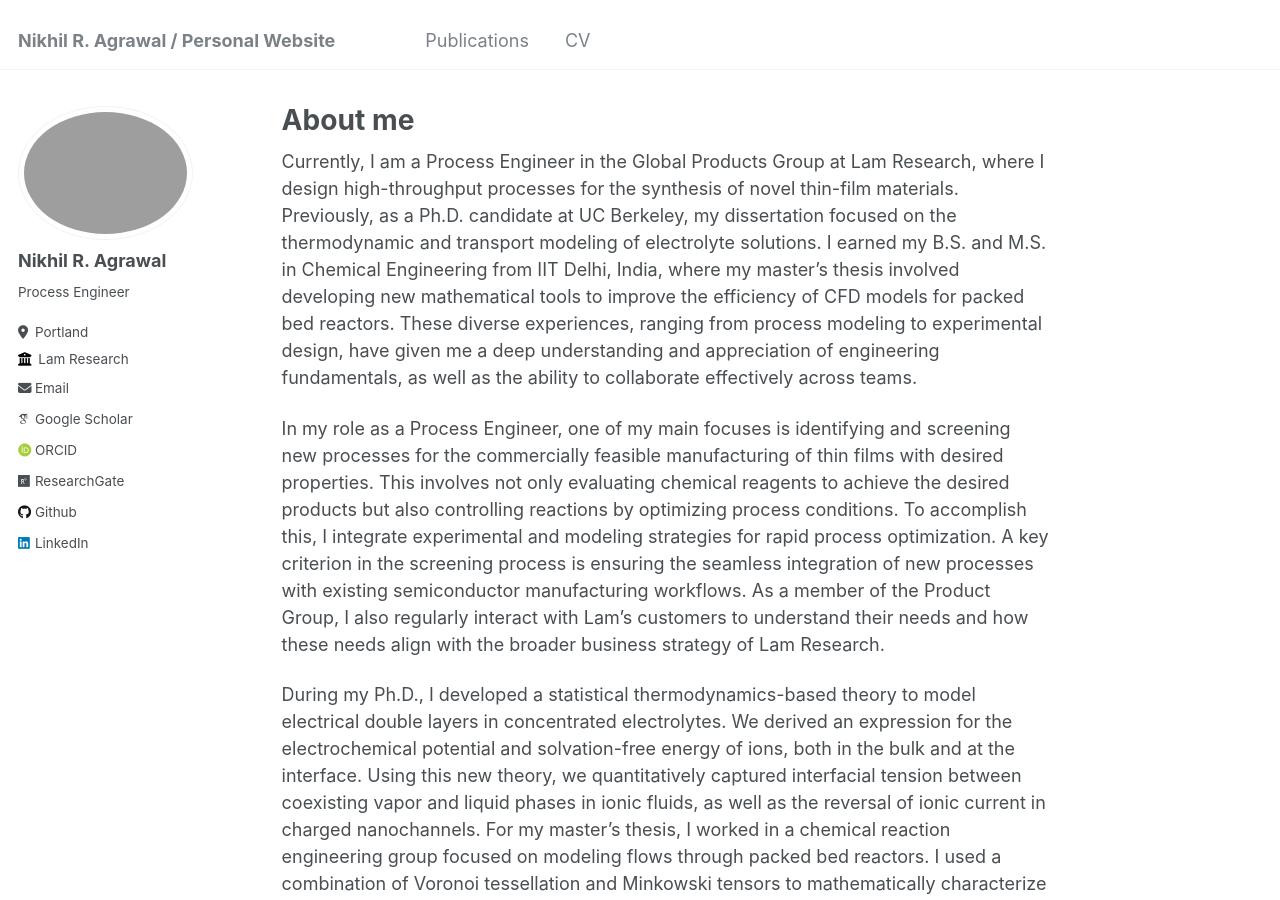
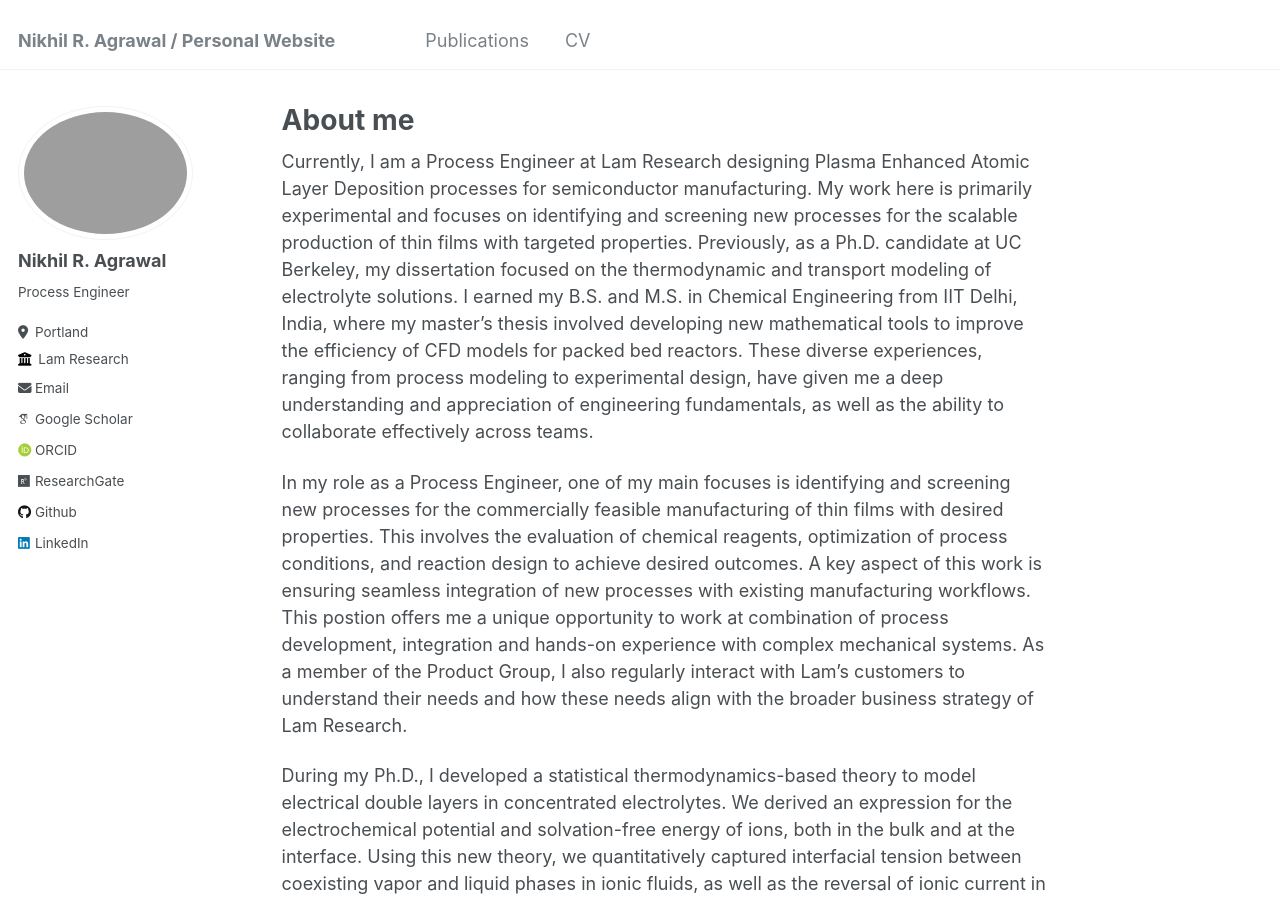
Before and after one commit to nikhil0165/nikhil0165.github.io, a Jekyll site: the page built from _pages/about.md, in a window 1280 px wide and 900 px high. Built offline with Jekyll 4.4.1, drawn with Linux system fonts in a browser that asks for light colours; some web fonts are replaced.

Commit message:
Update about.md july25

```diff
--- a/_pages/about.md
+++ b/_pages/about.md
@@ -7,9 +7,9 @@ redirect_from:
   - /about.html
 ---
 
-Currently, I am a Process Engineer in the Global Products Group at Lam Research, where I design high-throughput processes for the synthesis of novel thin-film materials. Previously, as a Ph.D. candidate at UC Berkeley, my dissertation focused on the thermodynamic and transport modeling of electrolyte solutions. I earned my B.S. and M.S. in Chemical Engineering from IIT Delhi, India, where my master's thesis involved developing new mathematical tools to improve the efficiency of CFD models for packed bed reactors. These diverse experiences, ranging from process modeling to experimental design, have given me a deep understanding and appreciation of engineering fundamentals, as well as the ability to collaborate effectively across teams.
+Currently, I am a Process Engineer at Lam Research designing Plasma Enhanced Atomic Layer Deposition processes for semiconductor manufacturing. My work here is primarily experimental and focuses on identifying and screening new processes for the scalable production of thin films with targeted properties. Previously, as a Ph.D. candidate at UC Berkeley, my dissertation focused on the thermodynamic and transport modeling of electrolyte solutions. I earned my B.S. and M.S. in Chemical Engineering from IIT Delhi, India, where my master's thesis involved developing new mathematical tools to improve the efficiency of CFD models for packed bed reactors. These diverse experiences, ranging from process modeling to experimental design, have given me a deep understanding and appreciation of engineering fundamentals, as well as the ability to collaborate effectively across teams.
 
-In my role as a Process Engineer, one of my main focuses is identifying and screening new processes for the commercially feasible manufacturing of thin films with desired properties. This involves not only evaluating chemical reagents to achieve the desired products but also controlling reactions by optimizing process conditions. To accomplish this, I integrate experimental and modeling strategies for rapid process optimization. A key criterion in the screening process is ensuring the seamless integration of new processes with existing semiconductor manufacturing workflows. As a member of the Product Group, I also regularly interact with Lam’s customers to understand their needs and how these needs align with the broader business strategy of Lam Research.
+In my role as a Process Engineer, one of my main focuses is identifying and screening new processes for the commercially feasible manufacturing of thin films with desired properties. This involves the evaluation of chemical reagents, optimization of process conditions, and reaction design to achieve desired outcomes. A key aspect of this work is ensuring seamless integration of new processes with existing manufacturing workflows. This postion offers me a unique opportunity to work at combination of process development, integration and hands-on experience with complex mechanical systems. As a member of the Product Group, I also regularly interact with Lam’s customers to understand their needs and how these needs align with the broader business strategy of Lam Research.
 
 During my Ph.D., I developed a statistical thermodynamics-based theory to model electrical double layers in concentrated electrolytes. We derived an expression for the electrochemical potential and solvation-free energy of ions, both in the bulk and at the interface. Using this new theory, we quantitatively captured interfacial tension between coexisting vapor and liquid phases in ionic fluids, as well as the reversal of ionic current in charged nanochannels. For my master's thesis, I worked in a chemical reaction engineering group focused on modeling flows through packed bed reactors. I used a combination of Voronoi tessellation and Minkowski tensors to mathematically characterize pore-scale features of packed beds. These features were then incorporated into fluid flow equations to improve the predictive power of reactor models. Along similar lines, I spent a summer at IMFT in Toulouse, France, working on image processing and pore network modeling to understand the mechanisms of water boiling in nuclear reactors. Additionally, from my undergraduate days, I have a year-long experience in the design, development, and characterization of catalysts.
 
```
